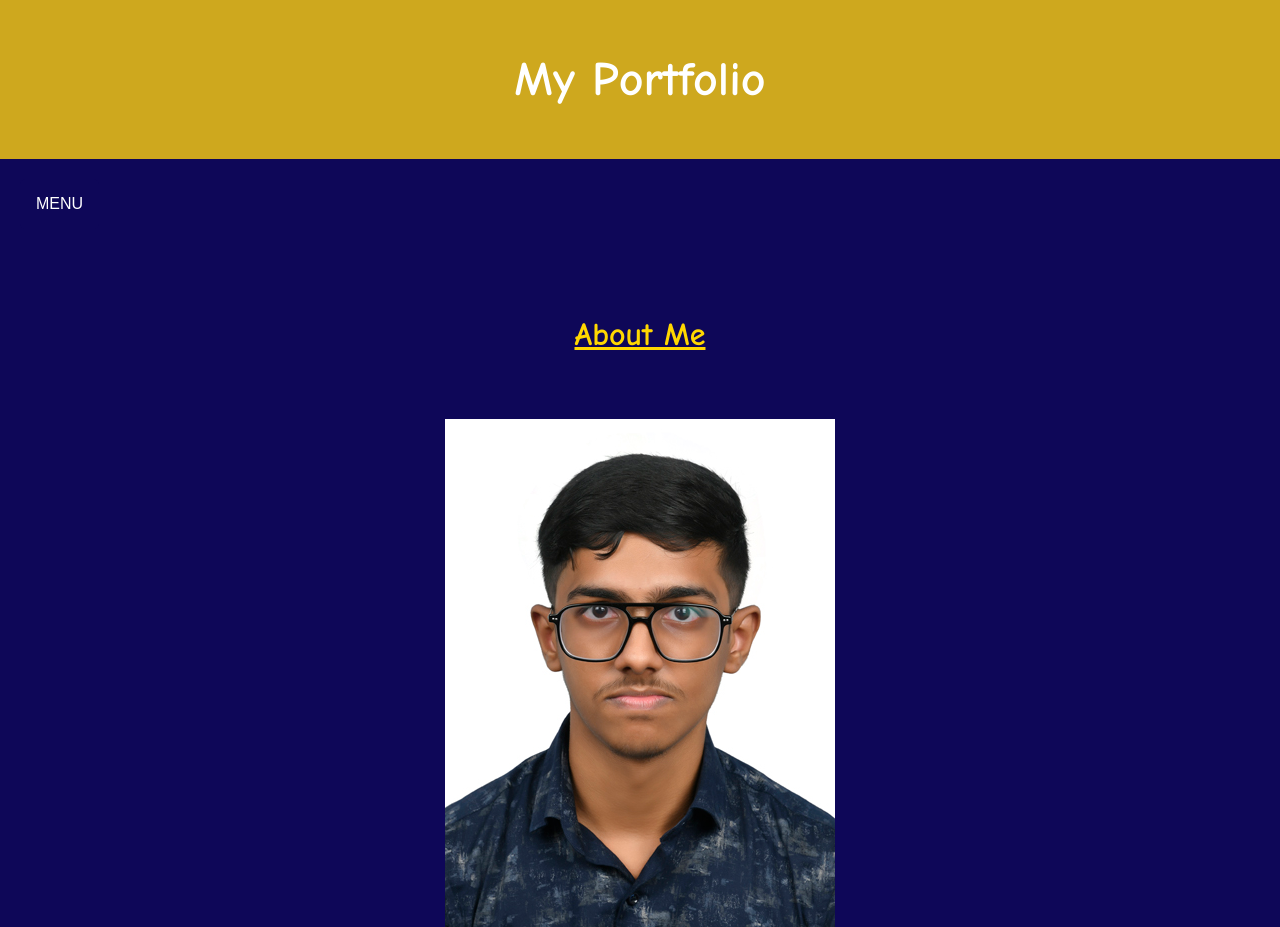
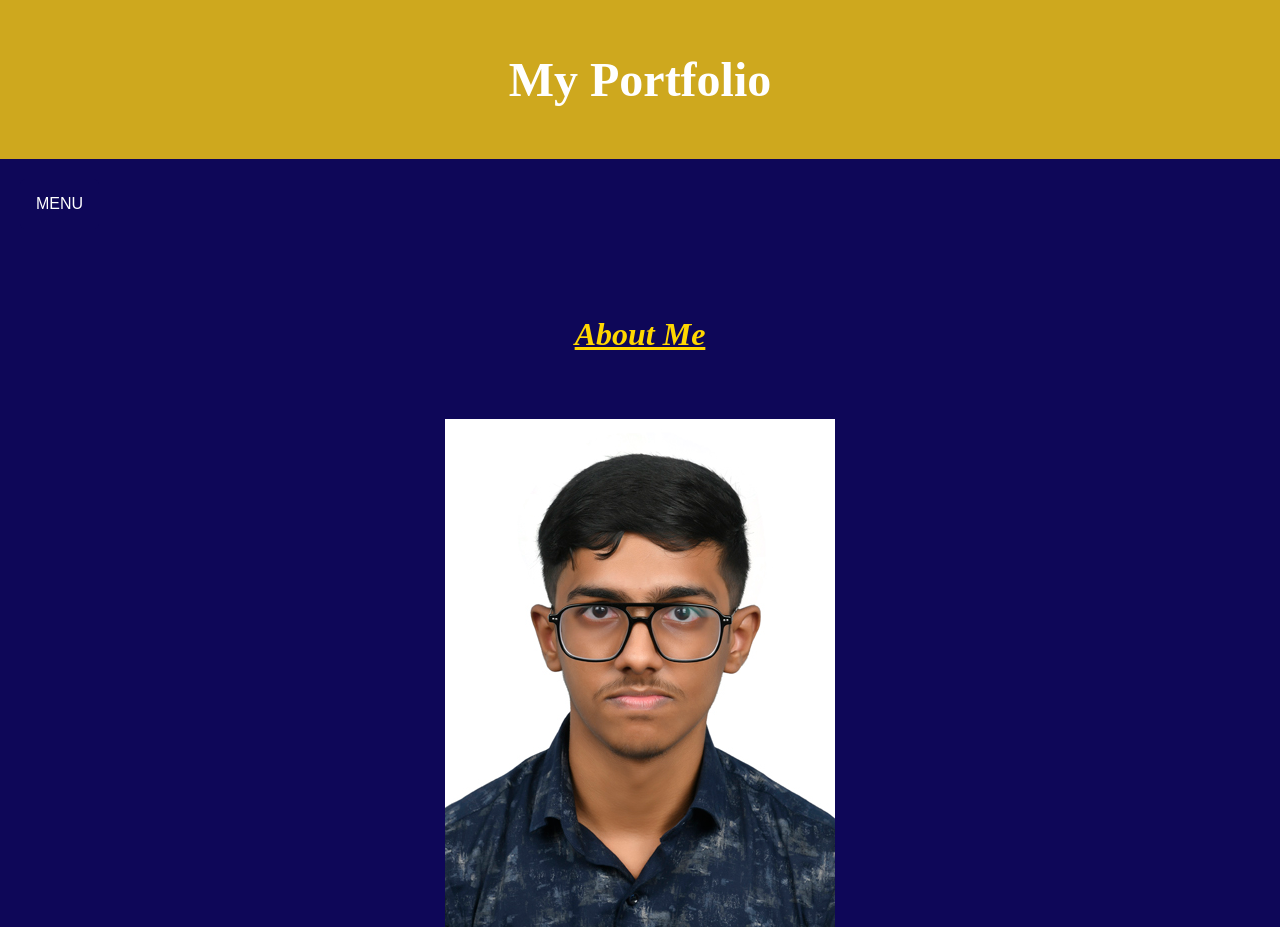
Before and after one commit to Aditya-2027/OLYMPUS, a plain HTML site: page index.html in a window 1280 px wide. Shown: the top 927 px of the page. Drawn offline with Linux system fonts and the light colour scheme.

Commit message:
changes css2

```diff
--- a/styles.css
+++ b/styles.css
@@ -1,7 +1,7 @@
 /* styles.css */
 
 body {
-    font-family: Bradley Hand ITC, Comic Sans MS, Freestyle Script, Kristen ITC, Ink Free;
+    font-family: Cascadia Code;
     background-color: #0e0758;
     margin: 0;
     padding: 0;
@@ -50,6 +50,7 @@ h2 {
     color: gold;
     font-size: xx-large;
     text-align: center;
+    font-style: italic;
 }
 
 h3 {
```
